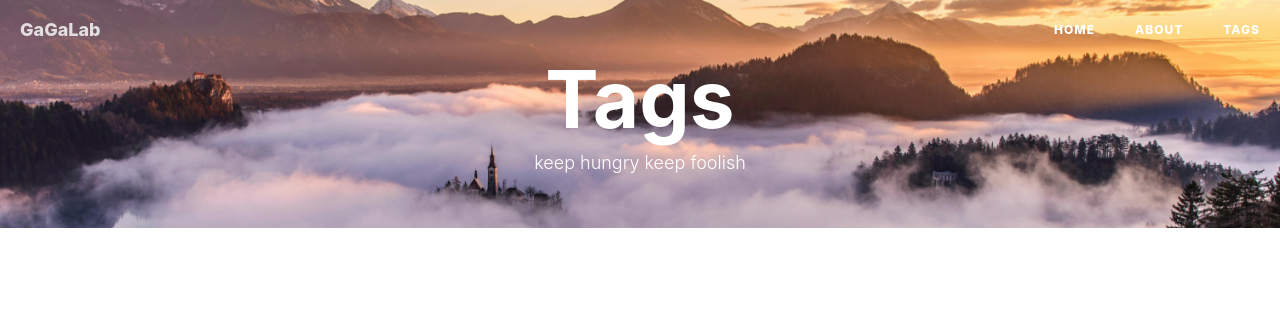
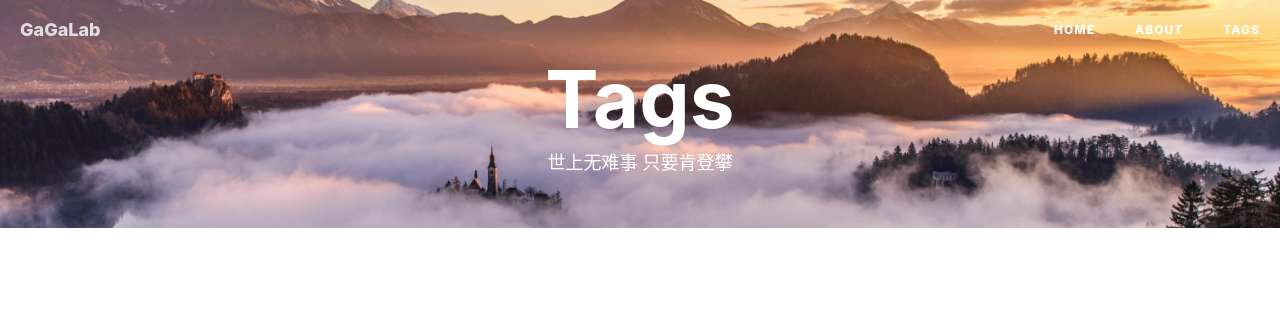
Before and after one commit to liuyuchenlab/LiuYuchenLab.github.io, a Jekyll site: the page built from tags.html, in a window 1280 px wide. Shown: the top 324 px of the page. Built offline with Jekyll 4.4.1, drawn with Linux system fonts in a browser that asks for light colours; nearby versions of some CDN libraries; comment, search, counter and statistics services are not loaded.

Commit message:
Update tags.html

```diff
--- a/tags.html
+++ b/tags.html
@@ -1,7 +1,7 @@
 ---
 title: Tags
 layout: default
-description: keep hungry keep foolish
+description: 世上无难事 只要肯登攀
 header-img: "img/mount.jpg"
 ---
 
```
